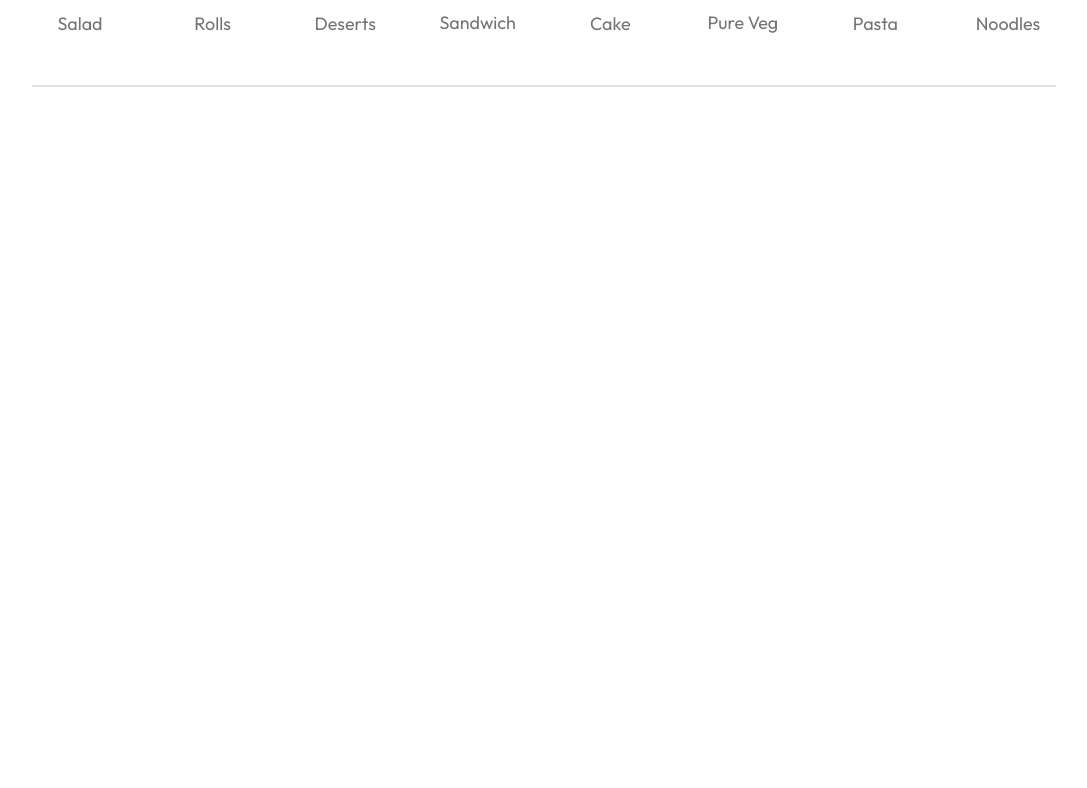
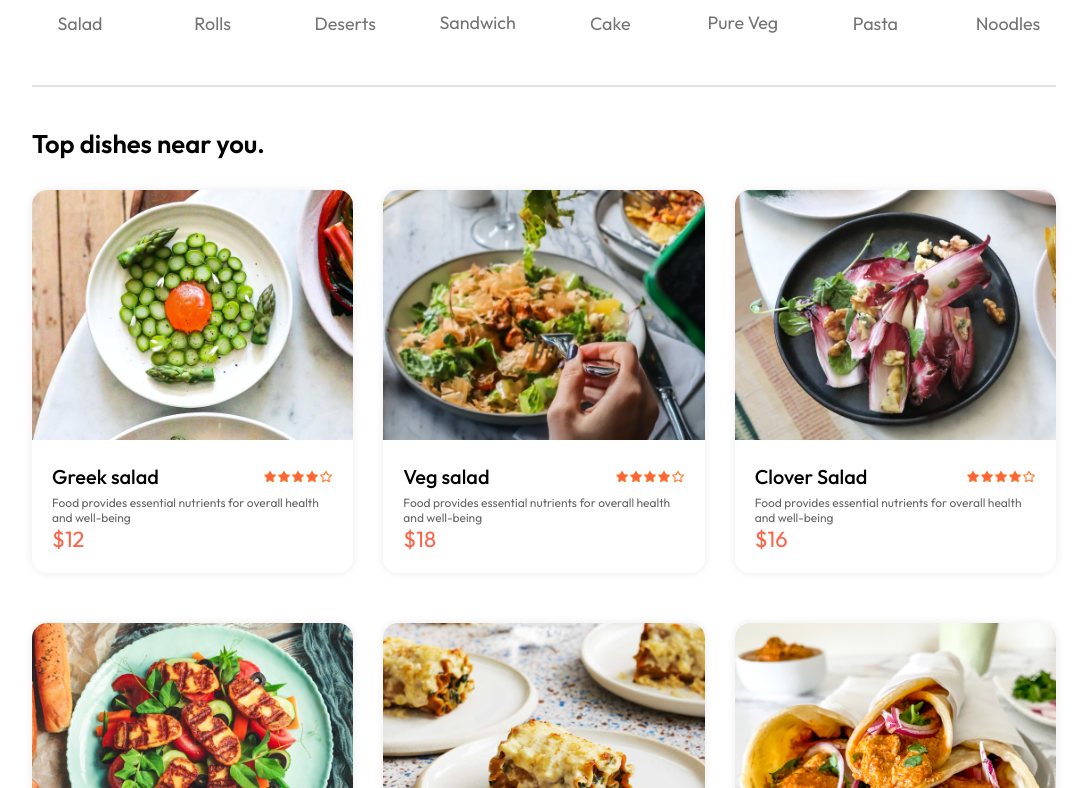
Before and after one commit to miankks/sliceofprima, a React (Vite) app in the folder frontend/: page / in a window 1280 px wide. Shown: the part 932-1720 px from the top of the page, without its empty margins (96-1183 px from the left). Before the commit the page ends 1029 px from the top, so only its background shows below. Built offline with nearby package versions, Linux system fonts and the light colour scheme.

Commit message:
food item displays

```diff
--- a/frontend/src/components/foodDisplay/FoodDisplay.css
+++ b/frontend/src/components/foodDisplay/FoodDisplay.css
@@ -0,0 +1,16 @@
+.food-display {
+    margin-top: 30px;
+}
+
+.food-display h2 {
+    font-size: max(2vw, 24px);
+    font-weight: 600;
+}
+
+.food-display-list {
+    display: grid;
+    grid-template-columns: repeat(auto-fill, minmax(240px, 1fr));
+    margin-top: 30px;
+    gap: 30px;
+    row-gap: 50px;
+}
--- a/frontend/src/components/foodDisplay/FoodDisplay.jsx
+++ b/frontend/src/components/foodDisplay/FoodDisplay.jsx
@@ -1,11 +1,20 @@
 import React, { useContext } from 'react'
 import './FoodDisplay.css'
 import { StoreContext } from '../../context/StoreContext'
+import FoodItem from '../foodItem/FoodItem';
 
-const FoodDisplay = () => {
+const FoodDisplay = ({ category }) => {
     const { food_list } = useContext(StoreContext);
   return (
-    <div>FoodDisplay</div>
+    <div className='food-display' id='food-display'>
+        <h2>Top dishes near you.</h2>
+        <div className="food-display-list">
+            {food_list.map((item, index) => (
+                <FoodItem key={index} id={item._id} name={item.name} description={item.description}
+                    price={item.price} image={item.image}/>
+            ))}
+        </div>
+    </div>
   )
 }
 
--- /dev/null
+++ b/frontend/src/components/foodItem/FoodItem.css
@@ -0,0 +1,43 @@
+.food-item {
+    width: 100%;
+    margin: auto;
+    border-radius: 15px;
+    box-shadow: 0px 0px 10px #00000015;
+    transition: 0.3s;
+    animation: fadeIn 1s;
+}
+
+.food-item-image {
+    width: 100%;
+    border-radius: 15px 15px 0px 0px;
+}
+
+.food-item-info {
+    padding: 20px;
+}
+
+.food-item-name-rating {
+    display: flex;
+    justify-content: space-between;
+    align-items: center;
+    margin-bottom: 6px;
+}
+
+.food-item-name-rating p {
+    font-size: 20px;
+    font-weight: 500;
+}
+
+.food-item-name-rating img {
+    width: 70px;
+}
+
+.food-item-description {
+    color: #676767;
+    font-size: 12px;
+}
+
+.food-item-price {
+    color: tomato;
+    font-size: 22px;
+}
--- /dev/null
+++ b/frontend/src/components/foodItem/FoodItem.jsx
@@ -0,0 +1,24 @@
+import React from 'react'
+import './FoodItem.css'
+import { assets } from '../../assets/assets'
+
+const FoodItem = ({ id, name, price, description, image}) => {
+
+  return (
+    <div className='food-item'>
+        <div className="food-item-img-container">
+            <img src={image} alt="food-item-image" className='food-item-image'/>
+        </div>
+        <div className="food-item-info">
+            <div className="food-item-name-rating">
+                <p>{name}</p>
+                <img src={assets.rating_starts} alt="" />
+            </div>
+            <p className="food-item-description"> {description} </p>
+            <p className="food-item-price">${price}</p>
+        </div>
+    </div>
+  )
+}
+
+export default FoodItem
--- a/frontend/src/pages/home/Home.jsx
+++ b/frontend/src/pages/home/Home.jsx
@@ -2,6 +2,7 @@
 import './Home.css';
 import Header from '../../components/header/Header';
 import ExploreMenu from '../../components/exploreMenu/ExploreMenu';
+import FoodDisplay from '../../components/foodDisplay/FoodDisplay';
 
 const Home = () => {
   const [category, setCategory] = useState("All");
@@ -10,6 +11,7 @@
     <div>
         <Header />
         <ExploreMenu category={category} setCategory={setCategory}/>
+        <FoodDisplay category={category}/>
     </div>
   )
 }
```
